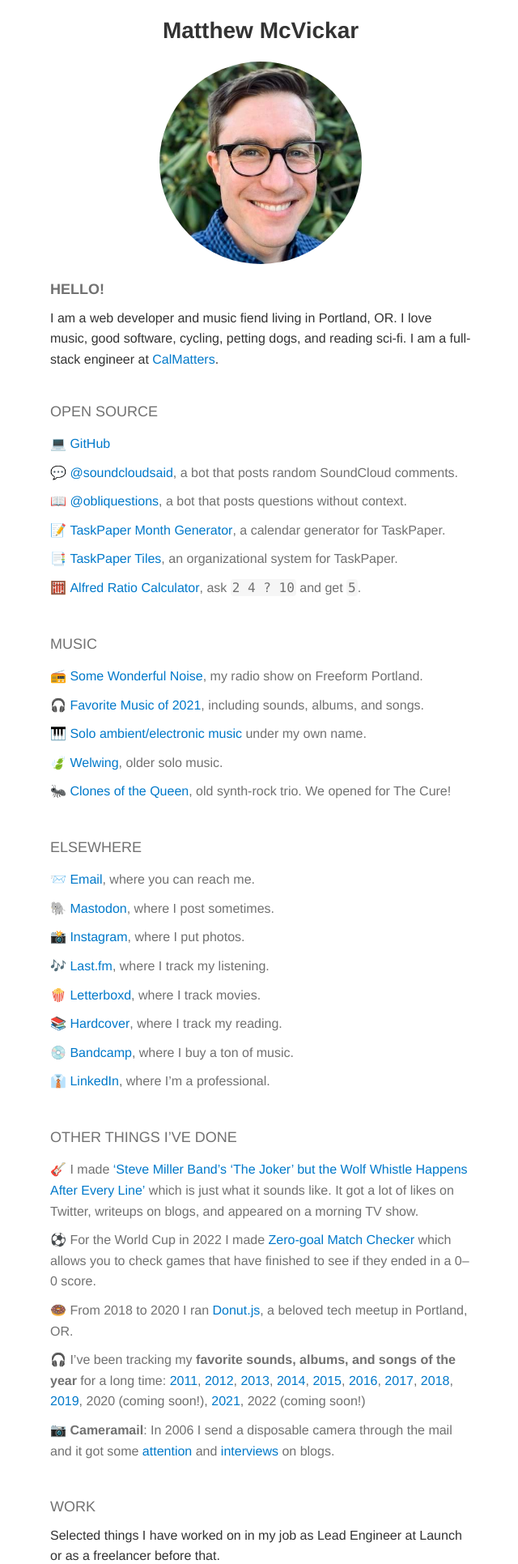
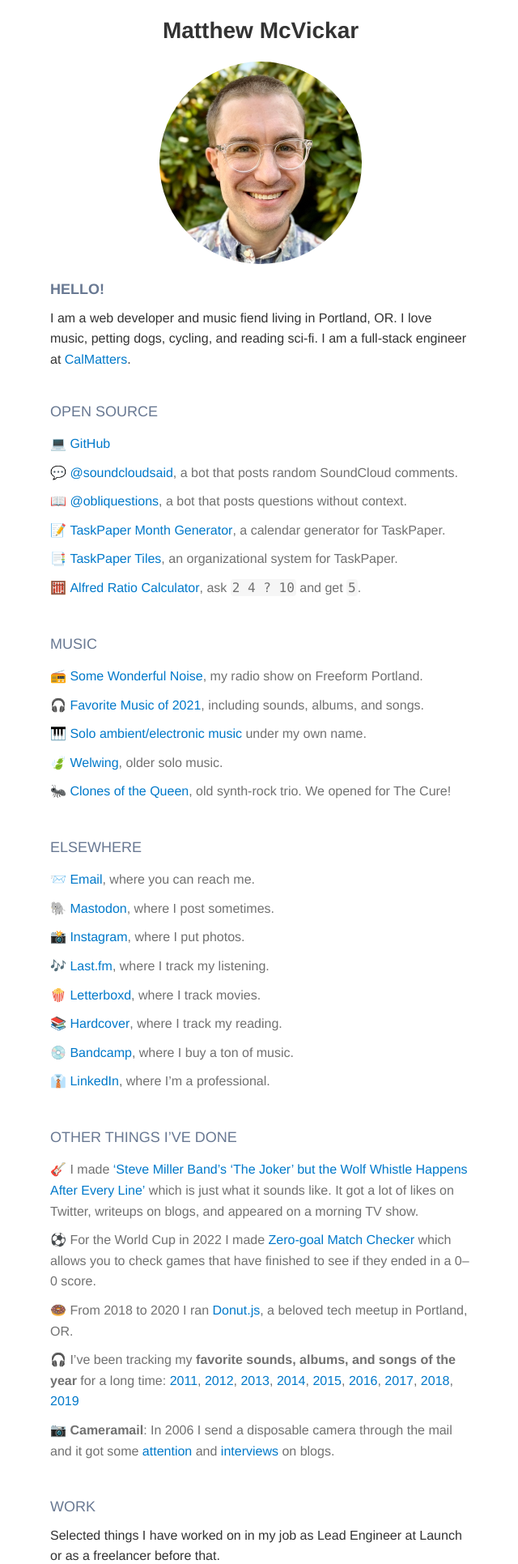
Before and after one commit to matthewmcvickar/matthewmcvickar.com, a PHP site: page / in a window 1280 px wide. Shown: the top 1931 px of the page at 81% size, without its empty margins (318-958 px from the left). Run offline with PHP 8.4, Linux system fonts and the light colour scheme.

Commit message:
new photo of me

```diff
--- a/_src/css/components/_base.scss
+++ b/_src/css/components/_base.scss
@@ -81,7 +81,7 @@ h1 {
 }
 
 h2 {
-  color: variables.$gray;
+  color: variables.$slate;
   font-size: 18px;
   margin: variables.$line 0 variables.$half-line;
   text-transform: uppercase;
--- a/_src/css/components/_variables.scss
+++ b/_src/css/components/_variables.scss
@@ -10,6 +10,7 @@ $light-blue: #cce4f3;
 $dark:       #333;
 $gray:       #717171;
 $light-gray: #F6F6F6;
+$slate:      #687892;
 
 /* Dimensions. */
 $line:       20px;
--- /dev/null
+++ b/assets/favicons/use favicon.io website to make these.txt
@@ -0,0 +1 @@
+https://favicon.io/favicon-converter
--- a/index.html
+++ b/index.html
@@ -9,11 +9,11 @@
 
   <title>Matthew McVickar</title>
 
-  <link rel="stylesheet" href="./assets/css/style.css?version=20250106120842">
+  <link rel="stylesheet" href="./assets/css/style.css?version=20251102083016">
 
-  <link rel="apple-touch-icon" sizes="180x180" href="./assets/favicons/apple-touch-icon.png?version=20250106120842">
-  <link rel="icon" type="image/png" sizes="32x32" href="./assets/favicons/favicon-32x32.png?version=20250106120842">
-  <link rel="icon" type="image/png" sizes="16x16" href="./assets/favicons/favicon-16x16.png?version=20250106120842">
+  <link rel="apple-touch-icon" sizes="180x180" href="./assets/favicons/apple-touch-icon.png?version=20251102083016">
+  <link rel="icon" type="image/png" sizes="32x32" href="./assets/favicons/favicon-32x32.png?version=20251102083016">
+  <link rel="icon" type="image/png" sizes="16x16" href="./assets/favicons/favicon-16x16.png?version=20251102083016">
 </head>
 
 <body class="page-home">
@@ -28,15 +28,22 @@
 
       <div class="page page-home">
 
-        <img class="portrait" src="./assets/img/matthew-mcvickar.jpg?version=20250106120842" width="250" height="250" title="Me, Matthew McVickar" alt="photograph focusing on the smiling face of a white man in his late 30s wearing a blue checkered shirt and glasses in front of a blurry background of a green bush">
+        <img
+          class="portrait"
+          src="./assets/img/matthew-mcvickar.jpg?version=20251102083016"
+          width="250"
+          height="250"
+          title="me, Matthew McVickar"
+          alt="photograph focused on the smiling face of a man with pale skin,
+          buzzed short hair, blue eyes, and glasses wearing a light-colored
+          patterned shirt, standing in front of green bush">
 
         <section class="intro">
           <h2>Hello!</h2>
           <p>
             I am a web developer and music fiend living in Portland, OR. I love
-            music, good software, cycling, petting dogs, and reading sci-fi. I
-            am a full-stack engineer at <a href="https://calmatters.org/about"
-            rel="nofollow">CalMatters</a>.
+            music, petting dogs, cycling, and reading sci-fi. I am a full-stack
+            engineer at <a href="https://calmatters.org/about" rel="nofollow">CalMatters</a>.
           </p>
         </section>
 
@@ -103,10 +110,7 @@
               <a href="https://matthewmcvickar.tumblr.com/post/155634757692/2016-sounds">2016</a>,
               <a href="https://matthewmcvickar.tumblr.com/post/169625360452/2017-sounds">2017</a>,
               <a href="https://matthewmcvickar.tumblr.com/post/181984287667/favorite-sounds-2018">2018</a>,
-              <a href="https://matthewmcvickar.tumblr.com/post/189962567337/my-favorite-sounds-of-2019">2019</a>,
-              2020 (coming soon!),
-              <a href="./music-2021">2021</a>,
-              2022 (coming soon!)
+              <a href="https://matthewmcvickar.tumblr.com/post/189962567337/my-favorite-sounds-of-2019">2019</a>
             </li>
             <li>📷 <strong>Cameramail</strong>: In 2006 I send a disposable camera through the mail and it got some <a href="https://www.businessinsider.com/cameramail-2011-6" rel="nofollow">attention</a> and <a href="https://www.thestar.com/news/world/2011/06/27/smile_youre_on_camera_mail_a_cameras_journey_across_america.html" rel="nofollow">interviews</a> on blogs.</li>
           </ul>
```
Also changed, not shown: _src/css/components/_modern-normalize.css (+20 -95 lines), assets/css/style.css (+1 -1 lines), assets/favicons/apple-touch-icon.png, assets/favicons/favicon-16x16.png, assets/favicons/favicon-32x32.png, assets/favicons/favicon.ico, assets/img/matthew-mcvickar-large.jpg (deleted), assets/img/matthew-mcvickar.jpg.
